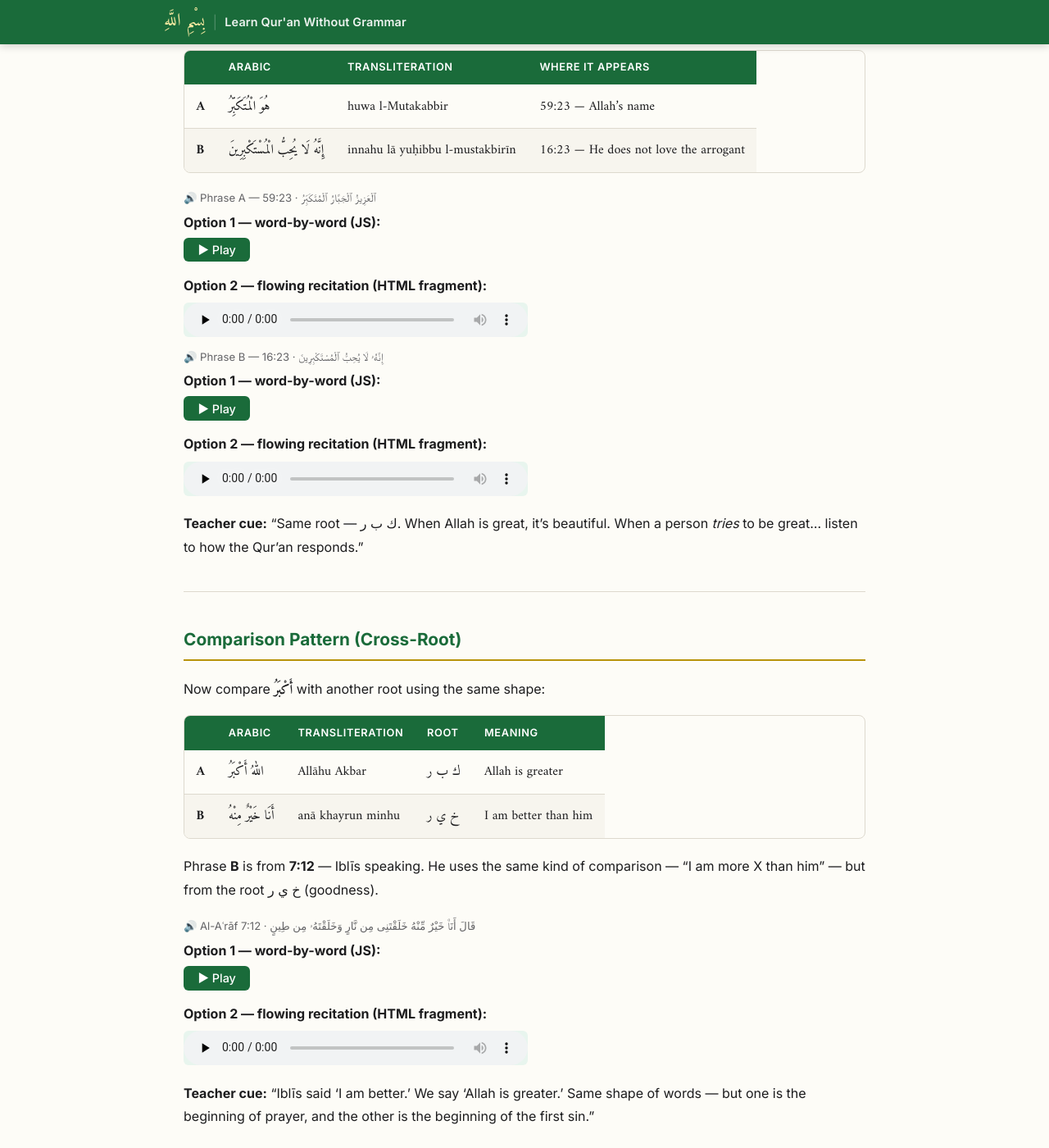
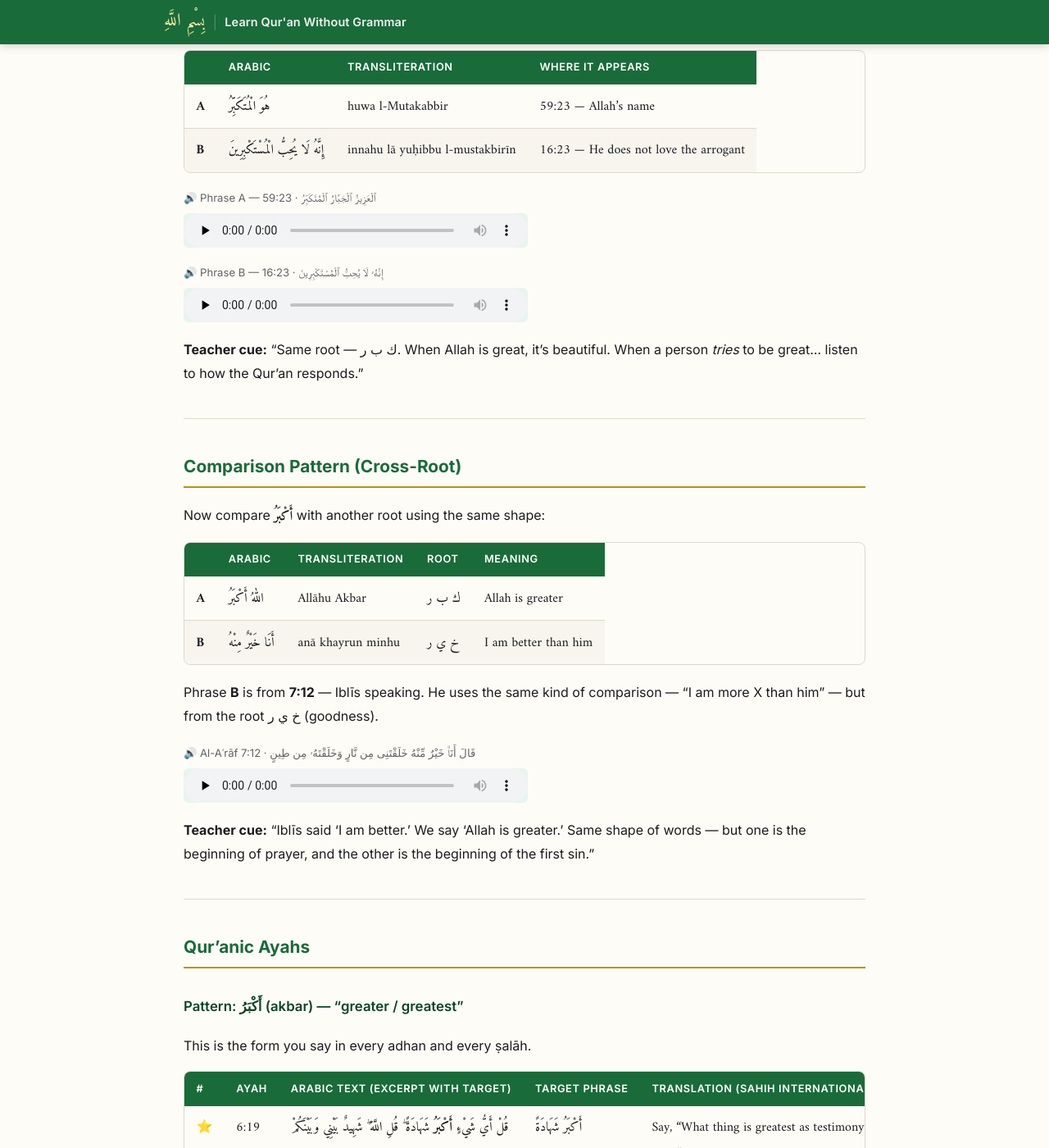
Before and after one commit to siraj-samsudeen/learn-quran-without-grammar, a Jekyll site: the page built from Lesson-01-Allahu-Akbar.md, in a window 1280 px wide and 1400 px high, scrolled down 2265 px. Shown: the whole window at 82% size. Built offline with Jekyll 4.4.1, drawn with Linux system fonts in a browser that asks for light colours; some web fonts are replaced.

Commit message:
Use flowing HTML fragment audio everywhere, remove word-by-word JS

```diff
--- a/Lesson-01-Allahu-Akbar.md
+++ b/Lesson-01-Allahu-Akbar.md
@@ -67,21 +67,11 @@ Place these two phrases side by side. Same root. Different feel.
 | **A** | هُوَ الْمُتَكَبِّرُ | huwa l-Mutakabbir | 59:23 — Allah's name |
 | **B** | إِنَّهُ لَا يُحِبُّ الْمُسْتَكْبِرِينَ | innahu lā yuḥibbu l-mustakbirīn | 16:23 — He does not love the arrogant |
 
-<div markdown="0">
-
 <p class="audio-label">🔊 Phrase A — 59:23 · ٱلْعَزِيزُ ٱلْجَبَّارُ ٱلْمُتَكَبِّرُ</p>
-<p><strong>Option 1 — word-by-word (JS):</strong><br>
-<button class="play-btn" onclick="playPhrase(['059_023_013','059_023_014','059_023_015'], this)">&#9654; Play</button></p>
-<p><strong>Option 2 — flowing recitation (HTML fragment):</strong><br>
-<audio controls preload="none" src="https://everyayah.com/data/Husary_128kbps/059023.mp3#t=11,17"></audio></p>
+<audio controls preload="none" src="https://everyayah.com/data/Husary_128kbps/059023.mp3#t=11,17"></audio>
 
 <p class="audio-label">🔊 Phrase B — 16:23 · إِنَّهُۥ لَا يُحِبُّ ٱلْمُسْتَكْبِرِينَ</p>
-<p><strong>Option 1 — word-by-word (JS):</strong><br>
-<button class="play-btn" onclick="playPhrase(['016_023_010','016_023_011','016_023_012','016_023_013'], this)">&#9654; Play</button></p>
-<p><strong>Option 2 — flowing recitation (HTML fragment):</strong><br>
-<audio controls preload="none" src="https://everyayah.com/data/Husary_128kbps/016023.mp3#t=14.5,23.5"></audio></p>
-
-</div>
+<audio controls preload="none" src="https://everyayah.com/data/Husary_128kbps/016023.mp3#t=14.5,23.5"></audio>
 
 **Teacher cue:** "Same root — ك ب ر. When Allah is great, it's beautiful. When a person *tries* to be great… listen to how the Qur'an responds."
 
@@ -98,15 +88,8 @@ Now compare **أَكْبَرُ** with another root using the same shape:
 
 Phrase **B** is from **7:12** — Iblīs speaking. He uses the same kind of comparison — "I am more X than him" — but from the root خ ي ر (goodness).
 
-<div markdown="0">
-
 <p class="audio-label">🔊 Al-Aʿrāf 7:12 · قَالَ أَنَا۠ خَيْرٌ مِّنْهُ خَلَقْتَنِى مِن نَّارٍ وَخَلَقْتَهُۥ مِن طِينٍ</p>
-<p><strong>Option 1 — word-by-word (JS):</strong><br>
-<button class="play-btn" onclick="playPhrase(['007_012_008','007_012_009','007_012_010','007_012_011','007_012_012','007_012_013','007_012_014','007_012_015','007_012_016','007_012_017'], this)">&#9654; Play</button></p>
-<p><strong>Option 2 — flowing recitation (HTML fragment):</strong><br>
-<audio controls preload="none" src="https://everyayah.com/data/Husary_128kbps/007012.mp3#t=8,21"></audio></p>
-
-</div>
+<audio controls preload="none" src="https://everyayah.com/data/Husary_128kbps/007012.mp3#t=8,21"></audio>
 
 **Teacher cue:** "Iblīs said 'I am better.' We say 'Allah is greater.' Same shape of words — but one is the beginning of prayer, and the other is the beginning of the first sin."
 
--- a/_layouts/default.html
+++ b/_layouts/default.html
@@ -36,42 +36,6 @@
     <p class="footer-trans"><em>wa-la-dhikru llāhi akbar</em> &mdash; &ldquo;And the remembrance of Allah is greater&rdquo; &nbsp;(29:45)</p>
   </footer>
 
-  <!-- Word-by-word phrase player for Qur'anic fragments -->
-  <script>
-  function playPhrase(words, btn) {
-    // Stop any currently playing phrase
-    if (window._activeAudio) {
-      window._activeAudio.onended = null;
-      window._activeAudio.pause();
-      window._activeAudio = null;
-    }
-    if (window._activeBtn && window._activeBtn !== btn) {
-      window._activeBtn.disabled = false;
-      window._activeBtn.innerHTML = '&#9654; Play';
-    }
-    if (btn) {
-      btn.disabled = true;
-      btn.innerHTML = '&#9646;&#9646; Playing&hellip;';
-      window._activeBtn = btn;
-    }
-    let index = 0;
-    const base = 'https://audio.qurancdn.com/wbw/';
-    function playNext() {
-      if (index >= words.length) {
-        if (btn) { btn.disabled = false; btn.innerHTML = '&#9654; Play'; }
-        window._activeAudio = null;
-        window._activeBtn = null;
-        return;
-      }
-      const a = new Audio(base + words[index] + '.mp3');
-      window._activeAudio = a;
-      a.onended = () => { index++; playNext(); };
-      a.onerror  = () => { index++; playNext(); };
-      a.play().catch(() => { index++; playNext(); });
-    }
-    playNext();
-  }
-  </script>
 
 </body>
 </html>
--- a/assets/css/style.css
+++ b/assets/css/style.css
@@ -210,28 +210,7 @@ body {
   background: var(--green-light);
 }
 
-/* ── Word-by-word play button ── */
-.play-btn {
-  display: inline-flex;
-  align-items: center;
-  gap: 0.4rem;
-  background: var(--green);
-  color: white;
-  border: none;
-  border-radius: 6px;
-  padding: 0.4rem 1.1rem;
-  font-family: var(--font-ui);
-  font-size: 0.9rem;
-  font-weight: 500;
-  cursor: pointer;
-  transition: background 0.15s;
-  margin: 0.25rem 0 0.9rem;
-}
-.play-btn:hover:not(:disabled) { background: var(--green-dark); }
-.play-btn:disabled {
-  background: var(--muted);
-  cursor: wait;
-}
+
 
 /* Audio container label */
 .audio-label {
```
